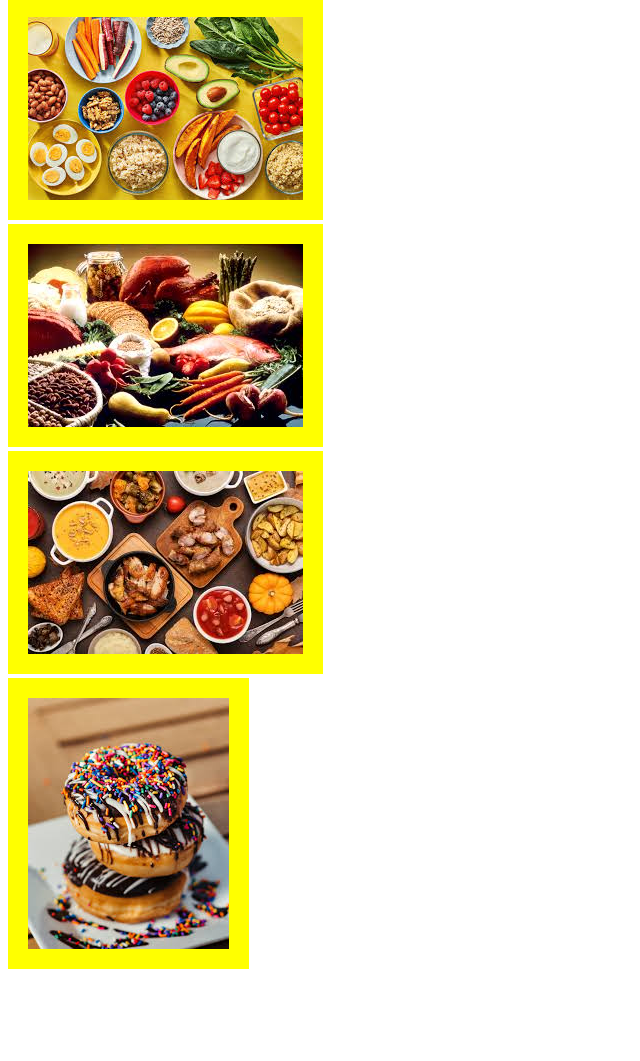
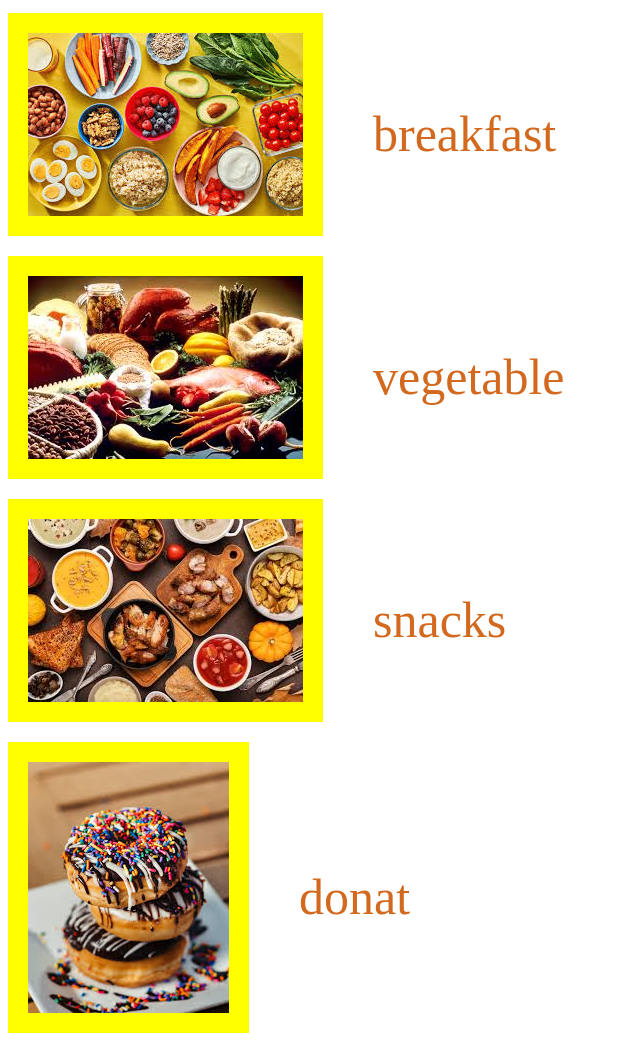
Before and after one commit to misahel2003-pixel/my-fokira-cafeteria, a plain HTML site: page menu.html in a window 1280 px wide. Shown: the part 310-1371 px from the top of the page, without its empty margins (0-640 px from the left). Before the commit the page ends 1291 px from the top, so only its background shows below. Drawn offline with Linux system fonts and the light colour scheme.

Commit message:
food name added

```diff
--- a/menu.html
+++ b/menu.html
@@ -5,28 +5,46 @@
     <meta name="viewport" content="width=device-width, initial-scale=1.0">
     <title>Document</title>
     <style>
+        .shud{
+            display: flex;
+            align-items: center;
+            gap: 50px;
+            /* grid-column: 2; */
+        }
         .ling{
             gap: 20px;
         }
         .pong{
             padding: 20px;
-            /* gap: 50px; */
+        margin-bottom: 20px;
             background-color: yellow;
+        }
+        .hu{
+            color: chocolate;
+            font-size: 50px;
         }
     </style>
 </head>
 <body>
     <h1>MENU</h1>
-    <div >
-        <div >
+    <div class="shud">
+
         <img class="pong" src="images/download (2).jpg">
+        <p class="hu
+        ">sandwich</p>
     </div>
-    <div>
+    <div class="shud">
         <img class="pong" src="images/download (3).jpg">
+        <p class="hu">breakfast</p>
     </div>
-    <div><img class="pong" src="images/download (4).jpg"></div>
-   <div> <img class="pong" src="images/download.jpg"></div>
-    <div><img class="pong" src="images/images (1).jpg"></div>
+    <div class="shud"><img class="pong" src="images/download (4).jpg">
+        <p class="hu">vegetable</p>
+    </div>
+   <div class="shud"> <img class="pong" src="images/download.jpg">
+<p class="hu">snacks</p>
+</div>
+    <div class="shud"><img class="pong" src="images/images (1).jpg">
+    <p class="hu">donat</p></div>
 
     </div>
 </body>
```
